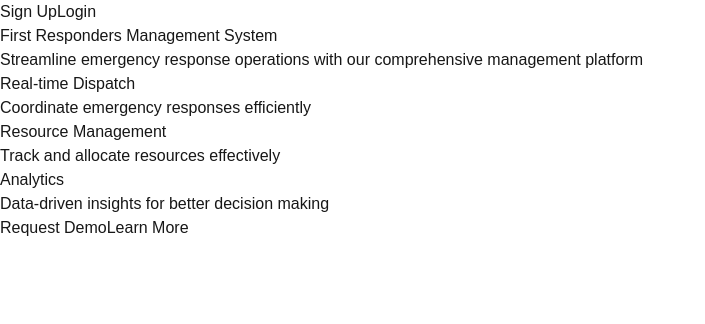
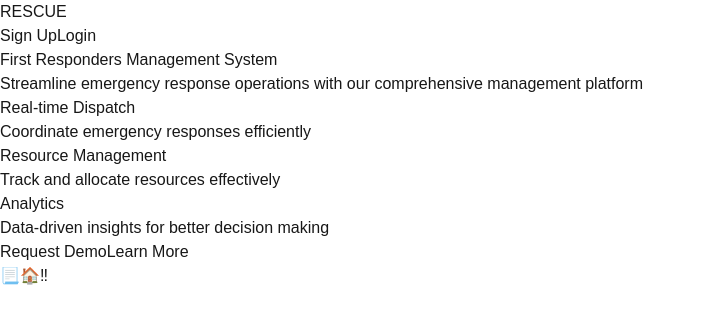
Before and after one commit to anirban-1009/rescue, a Next.js app in the folder apps/frontend/: page / in a window 1280 px wide. Shown: the top 324 px of the page, without its empty margins (0-705 px from the left). Built offline with nearby package versions, Linux system fonts and the light colour scheme; no server answers.

Commit message:
Added things to navbar

```diff
--- a/apps/frontend/src/app/components/clientComponents/map_client.tsx
+++ b/apps/frontend/src/app/components/clientComponents/map_client.tsx
@@ -32,7 +32,7 @@ export const Map: React.FC<MapProps> = ({ location }) => {
             const map = L.map(mapContainer, {
                 zoomControl: false,
                 attributionControl: false,
-            }).setView(location, 17);
+            }).setView(location, 10);
 
             L.tileLayer("https://{s}.tile.openstreetmap.org/{z}/{x}/{y}.png", {
                 detectRetina: true,
--- /dev/null
+++ b/apps/frontend/src/app/components/layout/NavBAR.tsx
@@ -0,0 +1,20 @@
+import Link from "next/link";
+import React from "react";
+
+const NavBar: React.FC<{ children: React.ReactNode }> = ({ children }) => (
+    <div className="relative">
+        <div className="absolute top-8 left-1/2 transform -translate-x-1/2 -translate-y-1/2 z-10 bg-white p-4 rounded-lg shadow-md dark:bg-gray-700 dark:text-slate-50">
+            RESCUE
+        </div>
+        {children}
+        <div className="absolute bottom-0 w-full h-fit left-1/2 transform -translate-x-1/2 z-10 bg-white p-4 rounded-t-lg shadow-md dark:bg-gray-700 dark:text-slate-50">
+            <div className="flex justify-center items-center text-2xl gap-24">
+                <Link href="#">📃</Link>
+                <Link href="/">🏠</Link>
+                <Link href="#">‼</Link>
+            </div>
+        </div>
+    </div>
+);
+
+export default NavBar;
--- a/apps/frontend/src/app/components/views/BasicUser.tsx
+++ b/apps/frontend/src/app/components/views/BasicUser.tsx
@@ -1,4 +1,5 @@
 import ClientComponentBasicUser from "../clientComponents/BasicUserClient";
+import NavBar from "../layout/NavBAR";
 
 type HomePageProps = {
     session: any;
@@ -7,9 +8,11 @@ type HomePageProps = {
 export default function BasicUser({ session }: HomePageProps) {
     return (
         <>
-            <div className="z-1 w-fit">Hello</div>
             <div className="h-dvh w-dvw">
-                <ClientComponentBasicUser location={[0, 0]} session={session} />
+                <ClientComponentBasicUser
+                    location={[20.5937, 78.9629]}
+                    session={session}
+                />
             </div>
         </>
     );
--- a/apps/frontend/src/app/layout.tsx
+++ b/apps/frontend/src/app/layout.tsx
@@ -1,5 +1,6 @@
 import type { Metadata } from "next";
 import "./globals.css";
+import NavBar from "./components/layout/NavBAR";
 
 export const metadata: Metadata = {
     title: "Rescue",
@@ -21,7 +22,9 @@ export default function RootLayout({
 }>) {
     return (
         <html lang="en">
-      <body>{children}</body>
+            <body>
+                <NavBar>{children}</NavBar>
+            </body>
         </html>
     );
 }
```
Lines whose indentation alone changed are shown as unchanged.
